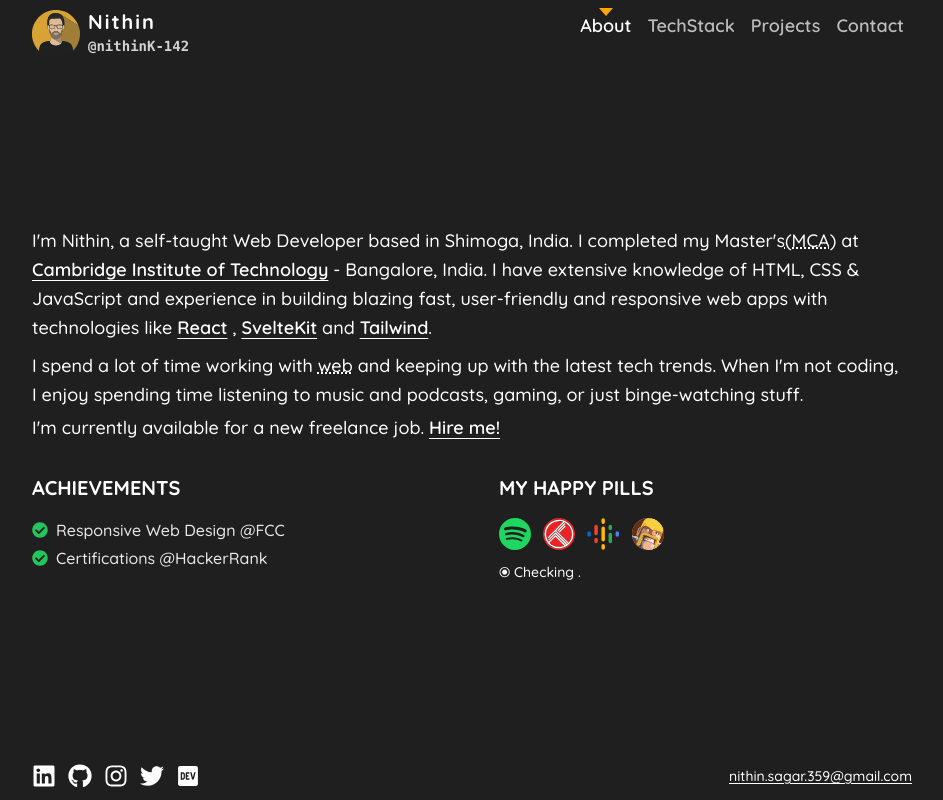
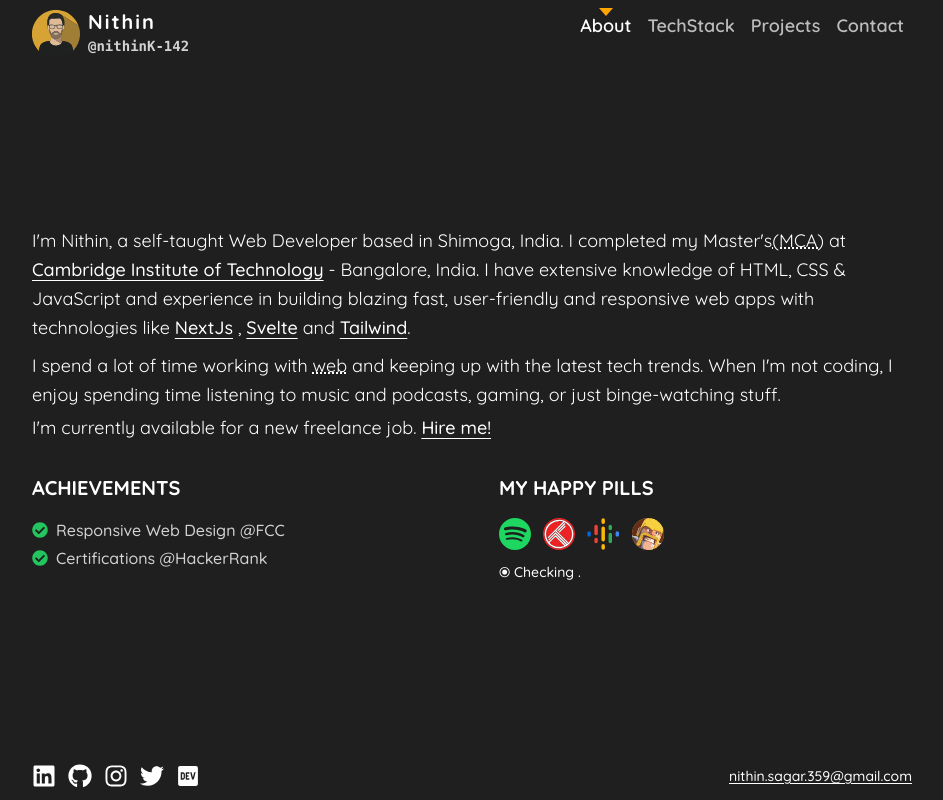
Before and after one commit to nithinK-142/nithin.me, a Next.js app: page /about in a window 1280 px wide. Shown: the whole page, without its empty margins (168-1111 px from the left). Built offline with nearby package versions, Linux system fonts and the light colour scheme.

Commit message:
update: bio improvement.

```diff
--- a/app/(routes)/about/page.tsx
+++ b/app/(routes)/about/page.tsx
@@ -5,7 +5,7 @@
   return (
     <section className="md:mb-6">
     <div className="space-y-4">
-        <div className="text-lg leading-relaxed">
+        <div className="text-lg font-normal leading-relaxed">
           <p className="block mt-4 lg:hidden">
             Proficient in HTML, CSS & JavaScript and passionate about building
             blazing fast, user-friendly, responsive and visually stunning web
@@ -25,11 +25,11 @@
                 </a>
                 {" "} - Bangalore, India{". "} I have extensive knowledge of HTML, CSS & JavaScript and experience in building blazing fast, user-friendly and responsive web apps with technologies like{" "}
                 <a href="https://react.dev" target="_blank" rel="noopener noreferrer" className="about-link">
-                    React
+                    NextJs
                 </a>
                 {" "} ,{" "}
                 <a href="https://svelte.dev" target="_blank" rel="noopener noreferrer" className="about-link">
-                    SvelteKit
+                    Svelte
                 </a>
                 {" "} and{" "}
                 <a href="https://tailwindcss.com/" target="_blank" rel="noopener noreferrer" className="about-link">
--- a/app/components/Achievements.tsx
+++ b/app/components/Achievements.tsx
@@ -14,7 +14,7 @@
               href={link}
               target="_blank"
               rel="noreferrer"
-              className="opacity-90 hover:opacity-100"
+              className="opacity-80 hover:opacity-100"
             >
               {title}
             </a>
--- a/app/globals.css
+++ b/app/globals.css
@@ -15,7 +15,7 @@
 }
 
 .about-link {
-  @apply font-semibold underline underline-offset-4 hover:opacity-80;
+  @apply font-medium decoration-1 underline underline-offset-4 hover:opacity-80;
 }
 
 .about-extra {
```
